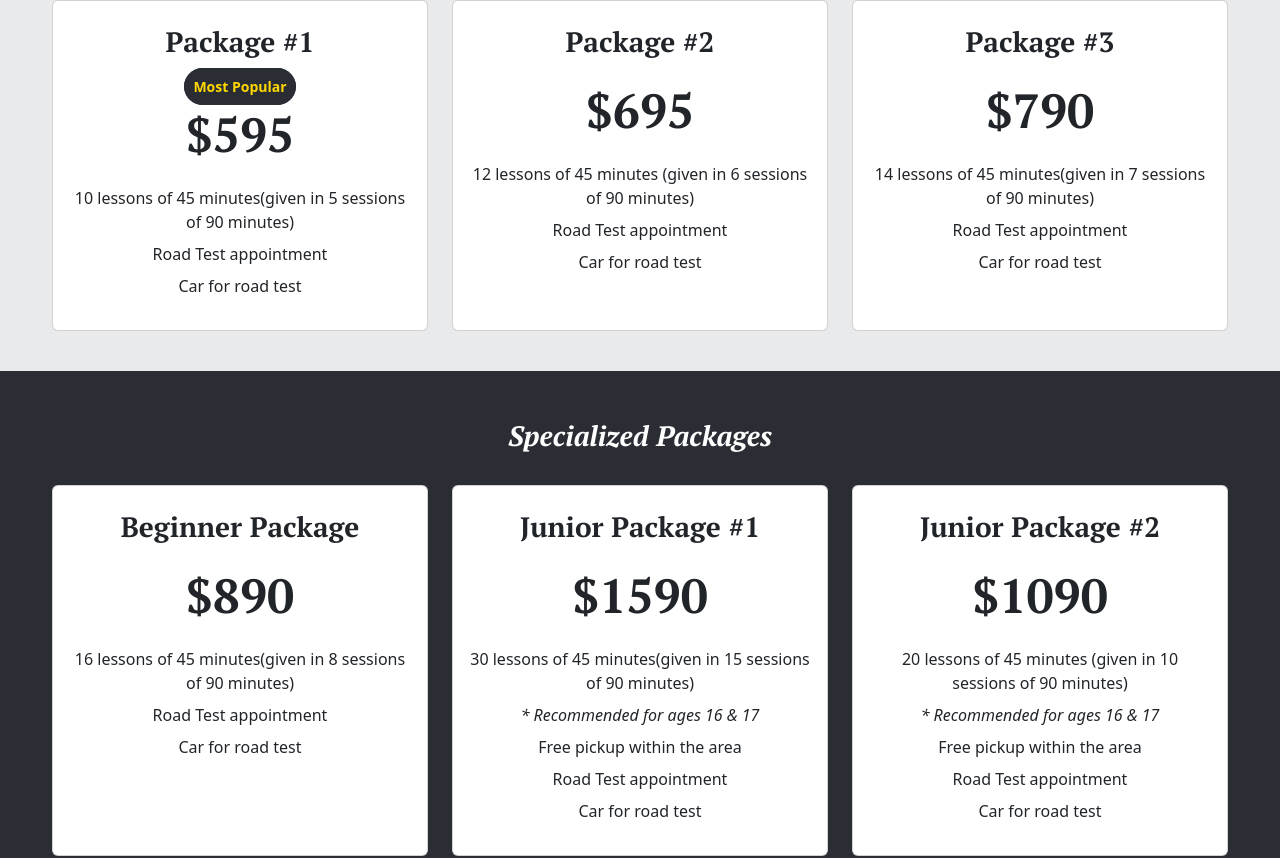
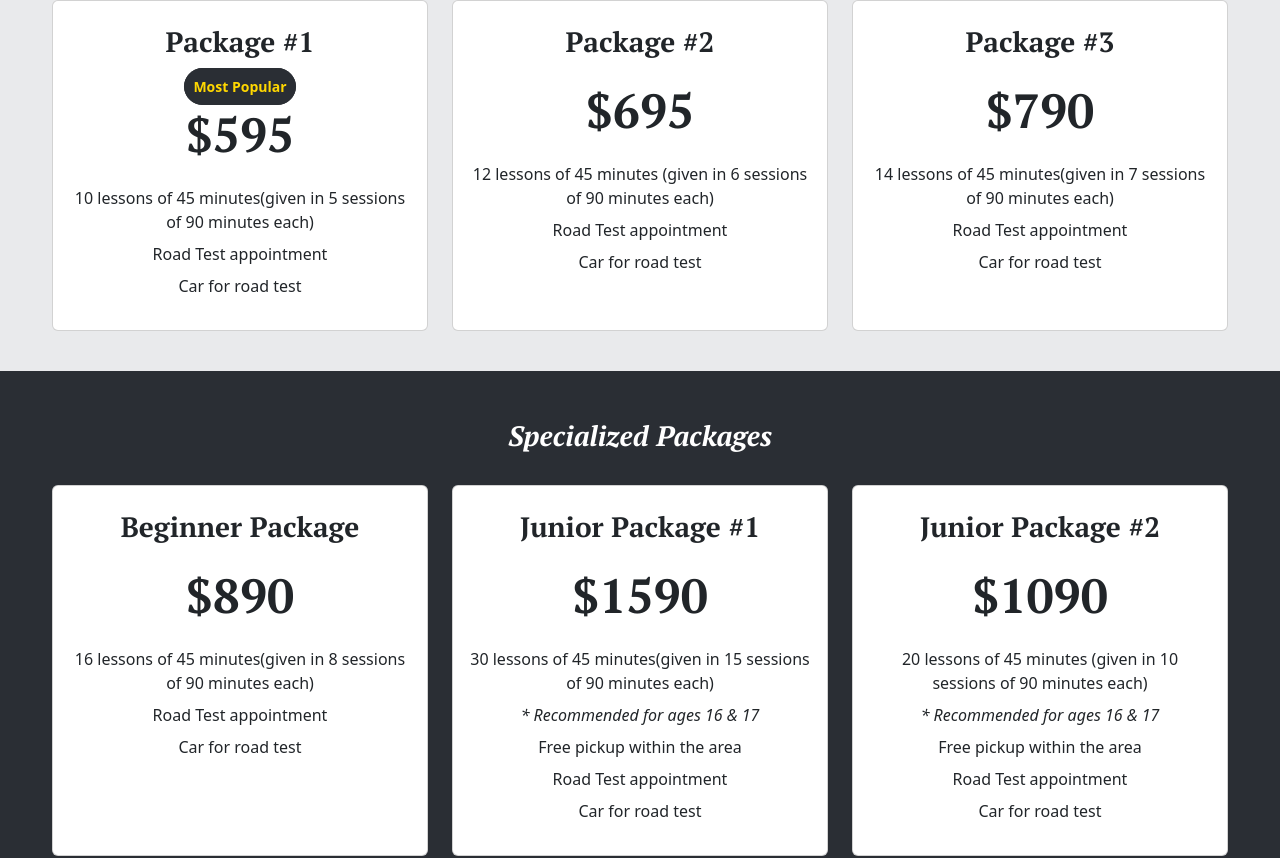
Before and after one commit to max-precision-driving-school/max-precision-driving-school, a React (Vite) app: page /rates in a window 1280 px wide. Shown: the part 923-1781 px from the top of the page. Built offline with nearby package versions, Linux system fonts and the light colour scheme.

Commit message:
Removes favicon, adds each to package list and adds color theme (#23)

```diff
--- a/index.html
+++ b/index.html
@@ -2,7 +2,7 @@
 <html lang="en">
   <head>
     <meta charset="UTF-8" />
-    <link rel="icon" type="image/svg+xml" href="/car.svg" />
+    <meta name="theme-color" content="#2A2E34">
     <meta name="viewport" content="width=device-width, initial-scale=1.0" />
     <title>Max Precision Driving School</title>
     <link rel="preconnect" href="https://fonts.googleapis.com">
--- a/src/routes/Home.jsx
+++ b/src/routes/Home.jsx
@@ -15,7 +15,7 @@ function Home() {
 			{ id: "1b", t: "Our instructors are fluent in English and Spanish!"}
 		]},
 		{id: 2, title: "Our Mission", img: mission, alt: "our mission logo", cname: "m-2 choose-img mission", text: [
-			{ id: "2a", t: "Our instructors are highly experienced in road etiquette and offer a positive and enlightening environment for all students, expecially for first time and nervous drivers." },
+			{ id: "2a", t: "Our instructors are highly experienced in road etiquette and offer a positive and enlightening environment for all students, especially for first time and nervous drivers." },
 			{ id: "2b", t: "Students will learn how to execute basic maneuvers such as parallel parking and executing 3 point turn with max precision." }
 		]},
 		{id: 3, title: "Value", img: value, alt: "value logo", cname: "m-2 choose-img value", text: [
--- a/src/routes/Rates.jsx
+++ b/src/routes/Rates.jsx
@@ -4,17 +4,17 @@ import './Rates.css';
 function Rates() {
     const basePackages = [
         {id: "bp1", title: "Package #1", popular: true, price: "$595", details: [
-            "10 lessons of 45 minutes(given in 5 sessions of 90 minutes)",
+            "10 lessons of 45 minutes(given in 5 sessions of 90 minutes each)",
             "Road Test appointment",
             "Car for road test"
         ]},
         {id: "bp2", title: "Package #2", popular: false, price: "$695", details: [
-            "12 lessons of 45 minutes (given in 6 sessions of 90 minutes)",
+            "12 lessons of 45 minutes (given in 6 sessions of 90 minutes each)",
             "Road Test appointment",
             "Car for road test"
         ]},
         {id: "bp3", title: "Package #3", popular: false, price: "$790", details: [
-            "14 lessons of 45 minutes(given in 7 sessions of 90 minutes)",
+            "14 lessons of 45 minutes(given in 7 sessions of 90 minutes each)",
             "Road Test appointment",
             "Car for road test"
         ]}
@@ -22,19 +22,19 @@ function Rates() {
 
     const specializedPackages = [
         {id: "spz1", title: "Beginner Package", popular: false, price: "$890", details: [
-            "16 lessons of 45 minutes(given in 8 sessions of 90 minutes)",
+            "16 lessons of 45 minutes(given in 8 sessions of 90 minutes each)",
             "Road Test appointment",
             "Car for road test"
         ]},
         {id: "spz2", title: "Junior Package #1", popular: false, price: "$1590", details: [
-            "30 lessons of 45 minutes(given in 15 sessions of 90 minutes)",
+            "30 lessons of 45 minutes(given in 15 sessions of 90 minutes each)",
             "* Recommended for ages 16 & 17",
             "Free pickup within the area",
             "Road Test appointment",
             "Car for road test"
         ]},
         {id: "spz3", title: "Junior Package #2", popular: false, price: "$1090", details: [
-            "20 lessons of 45 minutes (given in 10 sessions of 90 minutes)",
+            "20 lessons of 45 minutes (given in 10 sessions of 90 minutes each)",
             "* Recommended for ages 16 & 17",
             "Free pickup within the area",
             "Road Test appointment",
@@ -44,7 +44,7 @@ function Rates() {
 
     const specialPackages = [
         {id: "sp1", title: "Package #4", popular: false, price: "$440", details: [
-            "6 lessons of 45 minutes(given in 3 sessions of 90 minutes)",
+            "6 lessons of 45 minutes(given in 3 sessions of 90 minutes each)",
             "Road Test appointment",
             "Car for road test"
         ]},
```
